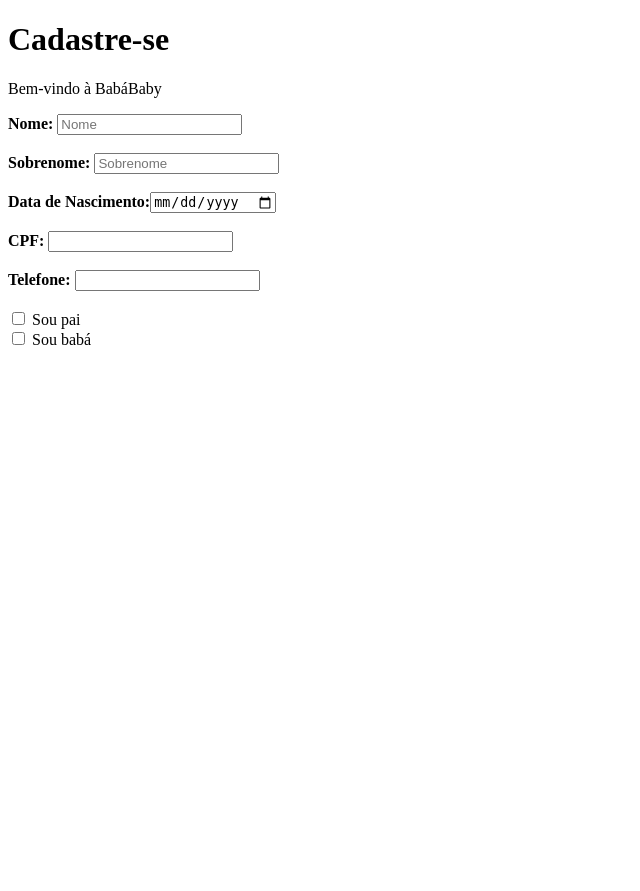
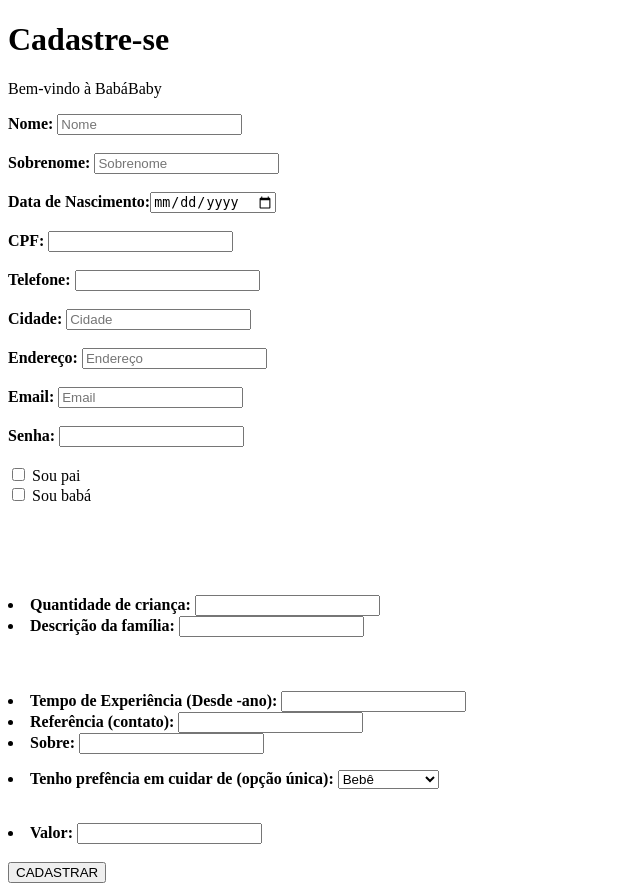
Before and after one commit to gabivra21/baba-baby2, a PHP site: page /app/sts/Views/cadastro/cadastrar.php in a window 1280 px wide. Shown: the whole page, without its empty margins (0-640 px from the left). Before the commit the page ends 345 px from the top, so only its background shows below. Run offline with PHP 8.4, Linux system fonts and the light colour scheme.

Commit message:
modificando view e mais

```diff
--- a/app/sts/Views/cadastro/cadastrar.php
+++ b/app/sts/Views/cadastro/cadastrar.php
@@ -27,6 +27,9 @@
     }
 
 
+
+
+
 </script>
 
 <form method="POST" action="">
@@ -49,13 +52,105 @@
         <strong>Telefone:</strong> <input type="text" name="telefone" pattern="\d{2}\s?\d{4,5}-?\d{4}" title="Formato: (XX) XXXX-XXXX ou (XX) XXXXX-XXXX." required/> <br><br>
     </label>
 
+    <label><strong>Cidade:</strong></label>
+    <input name="cidade" type="text" placeholder="Cidade"> <br><br>
+
+    <label><strong>Endereço:</strong></label>
+    <input name="endereco" type="text" placeholder="Endereço"> <br><br>
+
+    <label><strong>Email:</strong> <input type="email" name="email" placeholder="Email" title="Email entre 10 e 50 letras, deve conter @." required/> <br><br>
+    </label>
+
+    <label>
+    <strong>Senha: </strong><input type="password" name="senha" pattern="^(?=.*[a-z])(?=.*[A-Z])(?=.*\d)(?=.*[^\da-zA-Z]).{8,16}$" required title="A senha deve conter pelo menos uma letra maiúscula, uma letra minúscula, um número, um caractere especial e ter entre 8 e 16 caracteres"/>
+    </label><br><br>
+
     <label id="Sous">
-        <input type="checkbox" id="vehicle1" name="vehicle1" value="Bike">
-    <label for="vehicle1"> Sou pai</label><br>
-        <input type="checkbox" id="vehicle2" name="vehicle2" value="Car">
-    <label for="vehicle2"> Sou babá</label><br>
+        <input type="checkbox" id="pai" name="pai" value="pai">
+    <label for="pai"> Sou pai</label><br>
+        <input type="checkbox" id="baba" name="baba" value="baba">
+    <label for="baba"> Sou babá</label><br><br>
+    </label><br><br><br><br>
 
+
+</form>
+<form class="pai" method="POST" action="">
+    <label>
+        <li><strong>Quantidade de criança:</strong> <input type="text" name="qtdeCrianca" pattern="[0-9]+" title="Insira apenas números." required/>
     </label>
+    <label>
+        <li><strong>Descrição da família:</strong> <input type="text" name="descricao" title="Detalhe um pouco sobre como é sua família." required/>
+
+    </label><br><br><br><br>
+
+</form>
+
+<form class="baba" method="POST" action="">
+<label>
+            <li><strong>Tempo de Experiência (Desde -ano):</strong> <input type="text" name="tempoExp" pattern="[0-9]{4}" required
+                    title="Por favor, insira um ano válido (quatro dígitos)" /><br>
+
+        </label>
+        <label>
+            <li><strong>Referência (contato): </strong><input type="text" name="ref"
+                    pattern="[a-zA-Z0-9._%+-]+@[a-zA-Z0-9.-]+\.[a-zA-Z]{2,}|^\d{10,}$" required
+                    title="Por favor, insira um email ou um número de telefone válido para contato (min. 10 dígitos)." /><br>
+        </label>
+        <label>
+            <li><strong>Sobre: </strong><input type="text" name="sobre" title="Descreva um pouco sobre você e suas experiências."
+                    required /><br>
+        </label>
+        <label>
+            <p>
+                <li><strong>Tenho prefência em cuidar de (opção única):</strong>
+                    <select name="fk_idFxEtaria" required>
+                        <option value="1">Bebê</option>
+                        <option value="2">Criança</option>
+                        <option value="3">Infantojuvenil</option>
+                        <option value="4">Adolescente</option>
+                    </select>
+            </p><br>
+        </label>
+        <label>
+            <li><strong>Valor:</strong> <input type="text" name="valorH" pattern="\d+(\.\d+)?" required
+                    title="Insira um valor em reais (com ponto ao invés de vírgula!)" /><br>
+        </label><br>
+        <?php
+
+            //OBTEM DIAS DA SEMANA
+            /*$querySQL = "SELECT * FROM dia";
+            $queryPreparada = $pdo->prepare($querySQL);
+            $queryPreparada->execute();
+            $queryPreparada->setFetchMode(PDO::FETCH_ASSOC);
+            $dias = $queryPreparada->fetchAll();
+
+            //OBTEM HORARIOS
+            $querySQL = "SELECT * FROM turno";
+            $queryPreparada = $pdo->prepare($querySQL);
+            $queryPreparada->execute();
+            $queryPreparada->setFetchMode(PDO::FETCH_ASSOC);
+            $turnos = $queryPreparada->fetchAll();
+        ?>
+        <label>
+            <li><strong>Disponibilidade de Dias</strong></li><br>
+            <?php foreach($dias as $dia): ?>
+                <div id='<?=$dia['idDia'];?>'>
+                    <label for=""><?=$dia['nome'];?></label>
+                    <input type="checkbox" name="dia[]" value="<?=$dia['idDia'];?>"/><br>
+                </div>
+            <?php endforeach; ?><br>
+        <label>
+            <li><strong>Disponibilidade de Horário</strong></li><br>
+            <?php foreach($turnos as $turno): ?>
+                <div id='<?=$turno['idDia'];?>'>
+                    <label for=""><?=$turno['nome'];?></label>
+                    <input type="checkbox" name="turno[]" value="<?=$turno['idTurno'];?>" />
+                </div>
+            <?php endforeach; ?>
+
+        </label>*/
+        ?>
+        <input name= "botao" type="submit" id="button" value="CADASTRAR">
 
 
 </form>
--- a/core/ConfigView.php
+++ b/core/ConfigView.php
@@ -29,4 +29,8 @@
             echo "Erro CV: Por favor, tente novamente. Ou entre em contato com o administrador.";
         }
     }
+
+    public function loadView(){
+
+    }
 }
--- a/sprint1/cadastrarPAIS1.php
+++ b/sprint1/cadastrarPAIS1.php
@@ -69,6 +69,10 @@
 </div>
 
 </form>
+
+<form class="pais">
+
+</form>
 </div>
 </body>
 </html>
```
Also changed, not shown: app/sts/Controllers/Cadastro.php (+8 -1 lines).
